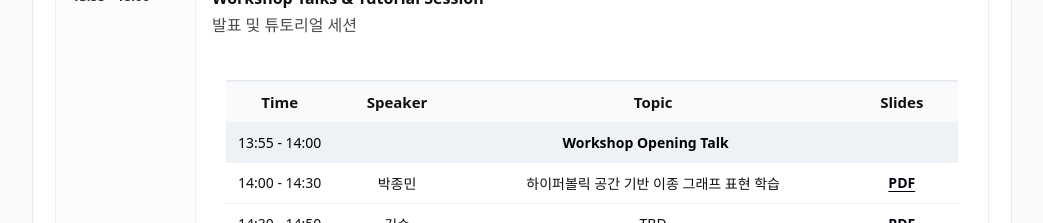
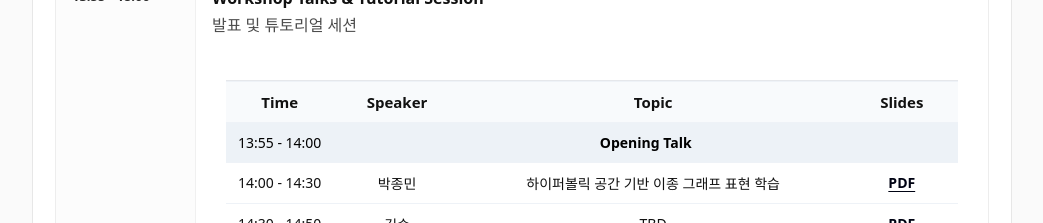
Before and after one commit to unist-cnu/unist-cnu.github.io, a React (Vite) app: page / in a window 1280 px wide. Shown: the part 880-1103 px from the top of the page, without its empty margins (118-1161 px from the left). Built offline with nearby package versions, Linux system fonts and the light colour scheme.

Commit message:
Update content

```diff
--- a/src/App.jsx
+++ b/src/App.jsx
@@ -137,7 +137,7 @@ export default function App() {
                   <tbody>
                     <tr className="openingRow">
                       <td>13:55 - 14:00</td>
-                      <td colSpan={3}><b>Workshop Opening Talk</b></td>
+                      <td colSpan={3}><b>Opening Talk</b></td>
                     </tr>
                     <tr>
                       <td>14:00 - 14:30</td>
```
